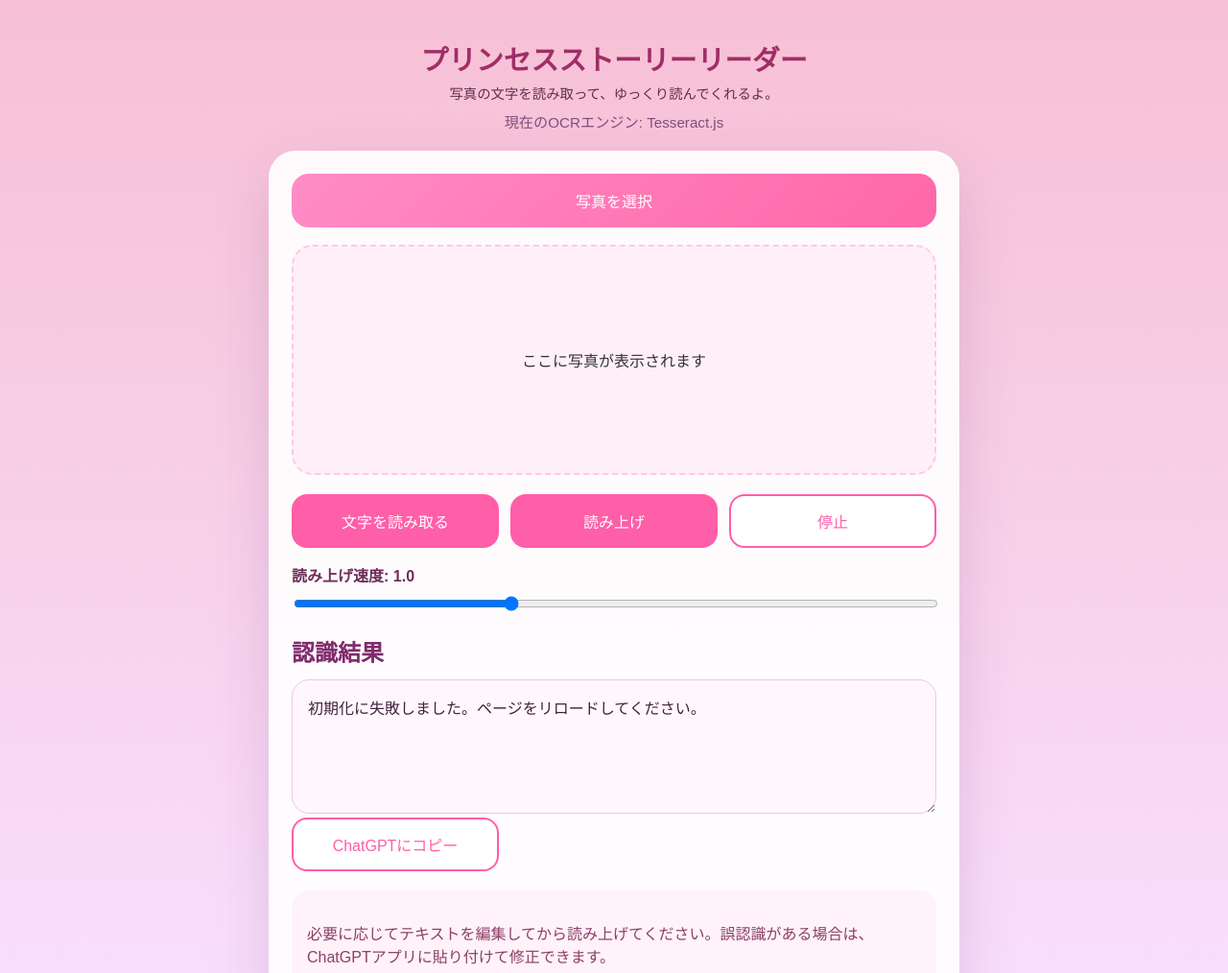
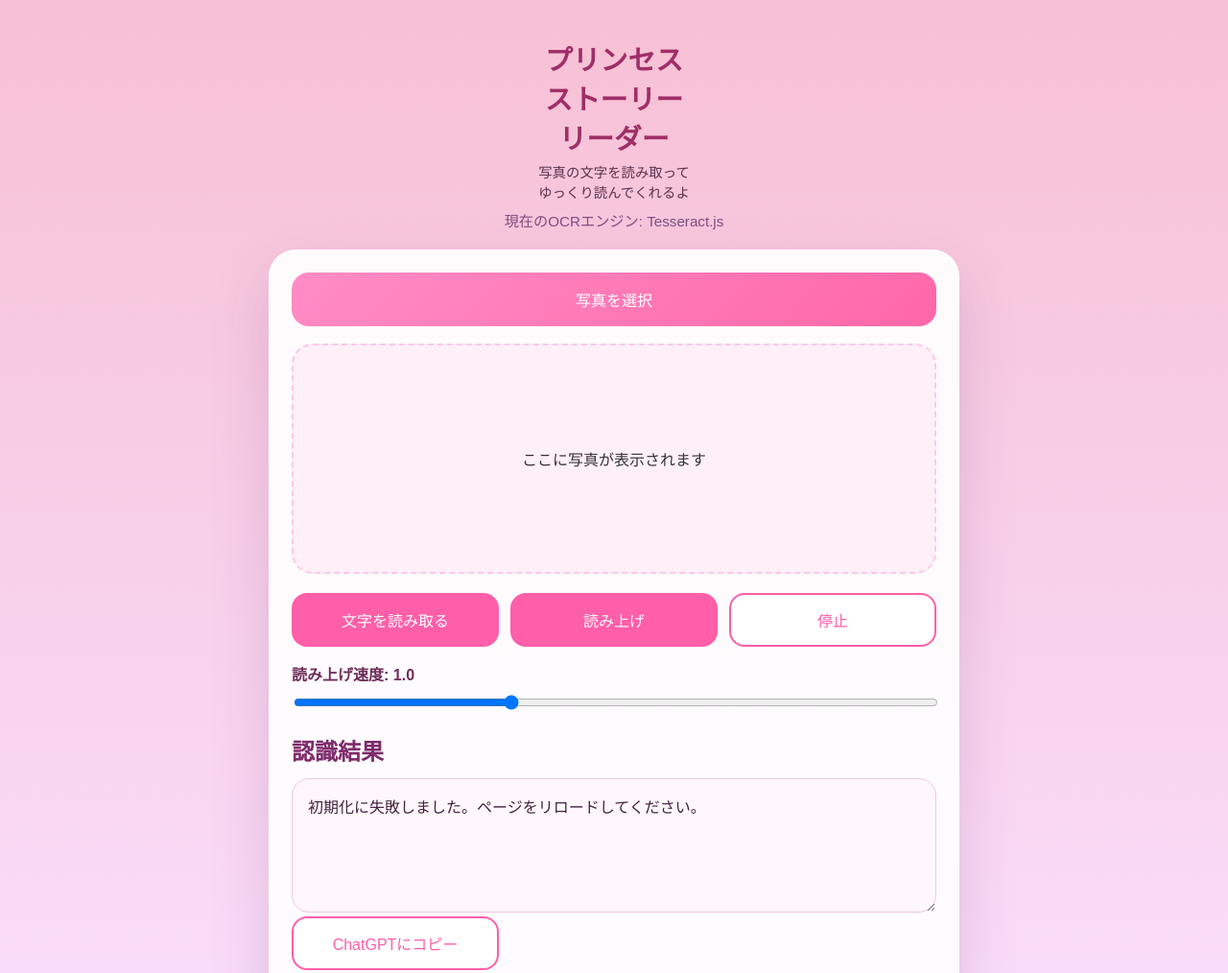
Before and after one commit to toyohirosato0820-stack/PrincessStoryReaderWeb-, a plain HTML site: page index.html in a window 1280 px wide. Shown: the top 1014 px of the page at 96% size. Drawn offline with Linux system fonts and the light colour scheme.

Commit message:
Add line breaks to header for better visual layout

```diff
--- a/index.html
+++ b/index.html
@@ -10,8 +10,8 @@
 <body>
   <div class="container">
     <header>
-      <h1>プリンセスストーリーリーダー</h1>
-      <p>写真の文字を読み取って、ゆっくり読んでくれるよ。</p>
+      <h1>プリンセス<br>ストーリー<br>リーダー</h1>
+      <p>写真の文字を読み取って<br>ゆっくり読んでくれるよ</p>
       <p class="engine-label">現在のOCRエンジン: Tesseract.js</p>
     </header>
 
```
